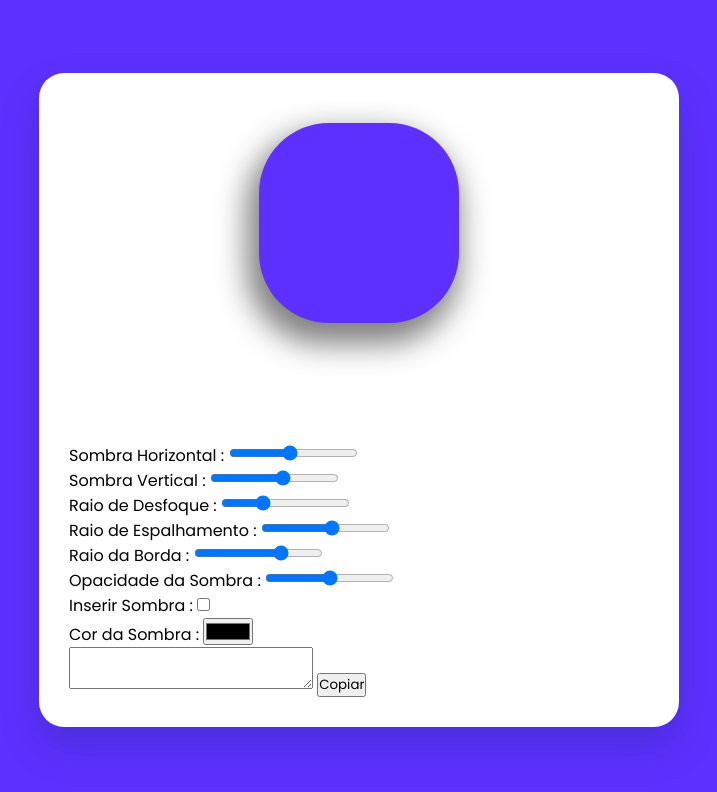
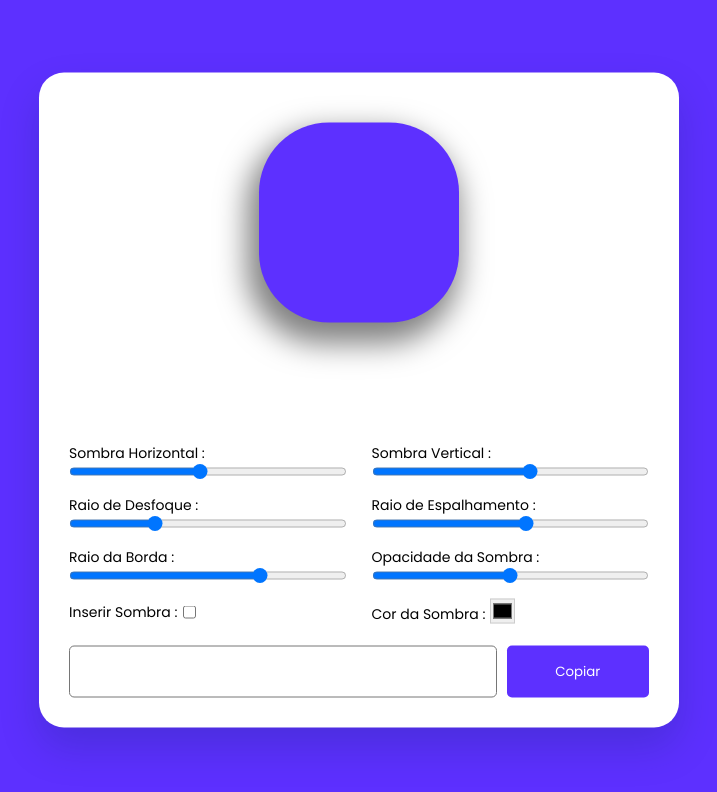
Before and after one commit to marvieiradev/box-shadow-generator, a plain HTML site: page index.html in a window 1280 px wide. Shown: the whole page, without its empty margins (281-998 px from the left). Drawn offline with Linux system fonts and the light colour scheme.

Commit message:
add all styles to elements

```diff
--- a/style.css
+++ b/style.css
@@ -9,6 +9,10 @@
 
 body {
   background-color: #5d30ff;
+}
+
+label {
+  font-size: 14px;
 }
 
 .container {
@@ -36,3 +40,68 @@ body {
   border-radius: 70px;
   box-shadow: -6px 15px 30px 6px rgba(0, 0, 0, 0.5);
 }
+
+.settings {
+  display: grid;
+  grid-template-columns: 6fr 6fr;
+  gap: 15px 25px;
+}
+
+.range-wrapper,
+#color-wrapper {
+  display: flex;
+  flex-direction: column;
+  justify-content: space-between;
+}
+
+input[type="range"] {
+  width: 100%;
+  cursor: pointer;
+}
+
+input[type="checkbox"] {
+  cursor: pointer;
+}
+
+.code-container {
+  display: grid;
+  grid-template-columns: 6fr 2fr;
+  gap: 10px;
+  margin-top: 20px;
+}
+
+.code-container button {
+  background-color: #5d30ff;
+  border-radius: 5px;
+  cursor: pointer;
+  border: none;
+  color: #fff;
+}
+
+textarea {
+  resize: none;
+  padding: 5px;
+  border: 1px solidS#000;
+  border-radius: 5px;
+}
+
+.input-wrapper {
+  display: flex;
+  align-items: center;
+  gap: 5px;
+}
+
+#color-wrapper {
+  display: flex;
+  flex-direction: row;
+  justify-content: flex-start;
+  align-items: center;
+  gap: 5px;
+}
+
+input[type="color"] {
+  width: 25px;
+  height: 25px;
+  border: 1px solid #ccc;
+  cursor: pointer;
+}
```
